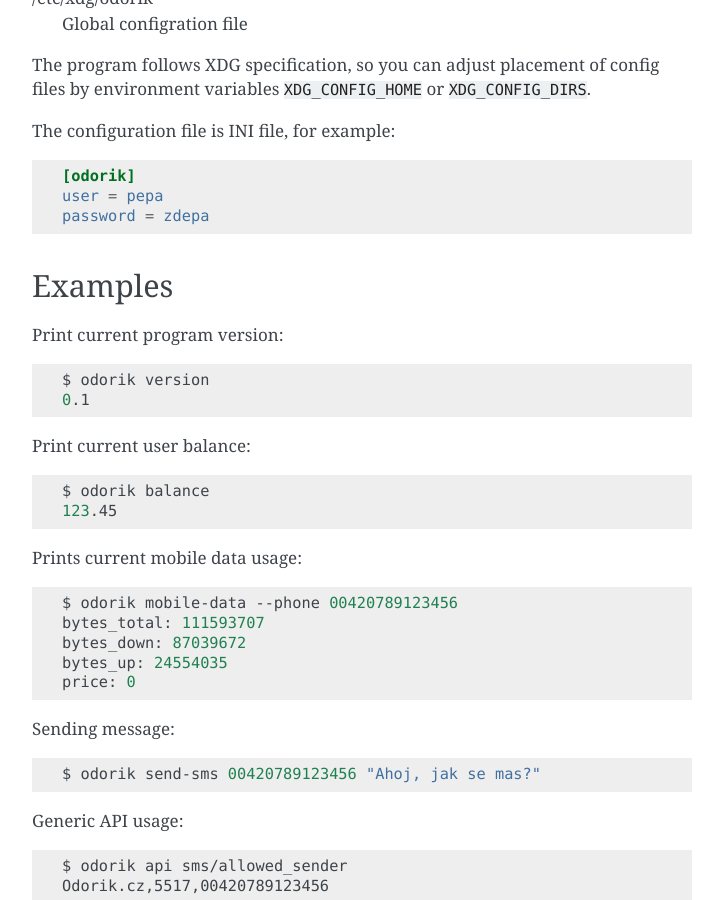
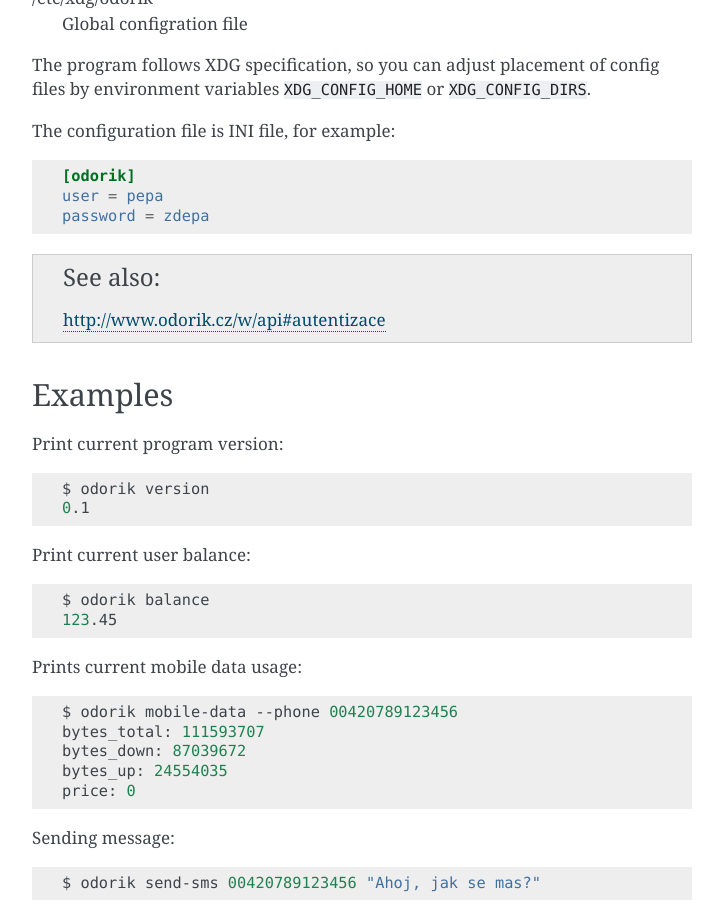
Before and after one commit to nijel/odorik, a Sphinx documentation site: the page built from docs/command.rst, in a window 1280 px wide and 900 px high, scrolled down 1059 px. Shown: the whole window, without its empty margins (388-1111 px from the left). Built offline with Sphinx 7.4.7, drawn with Linux system fonts in a browser that asks for light colours; part of the change alters nothing that is shown.

Commit message:
Add link to official documentation
Signed-off-by: Michal Čihař <michal@cihar.com>

```diff
--- a/docs/command.rst
+++ b/docs/command.rst
@@ -67,6 +67,8 @@ The configuration file is INI file, for example:
     user = pepa
     password = zdepa
 
+.. seealso:: http://www.odorik.cz/w/api#autentizace
+
 Examples
 ++++++++
 
```
